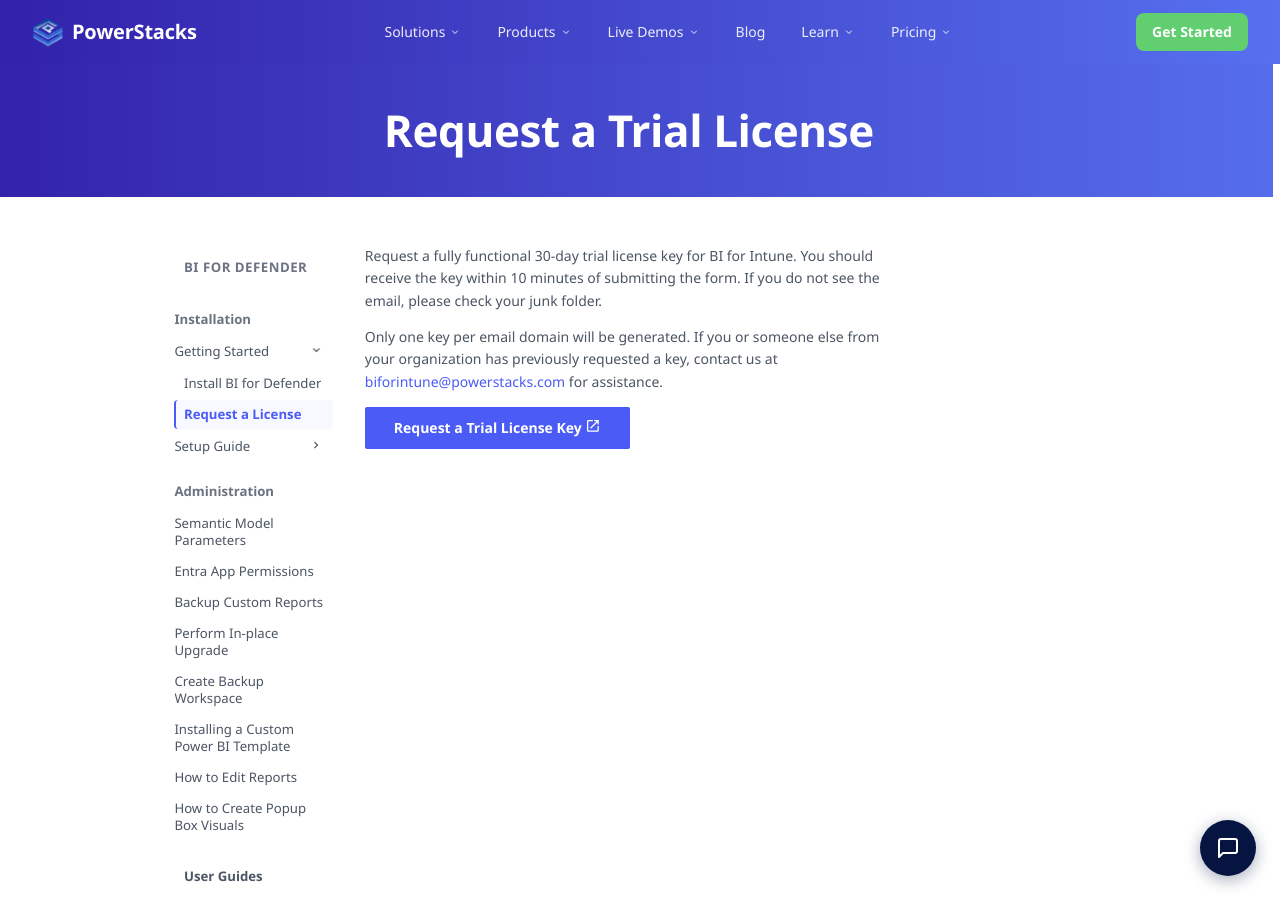
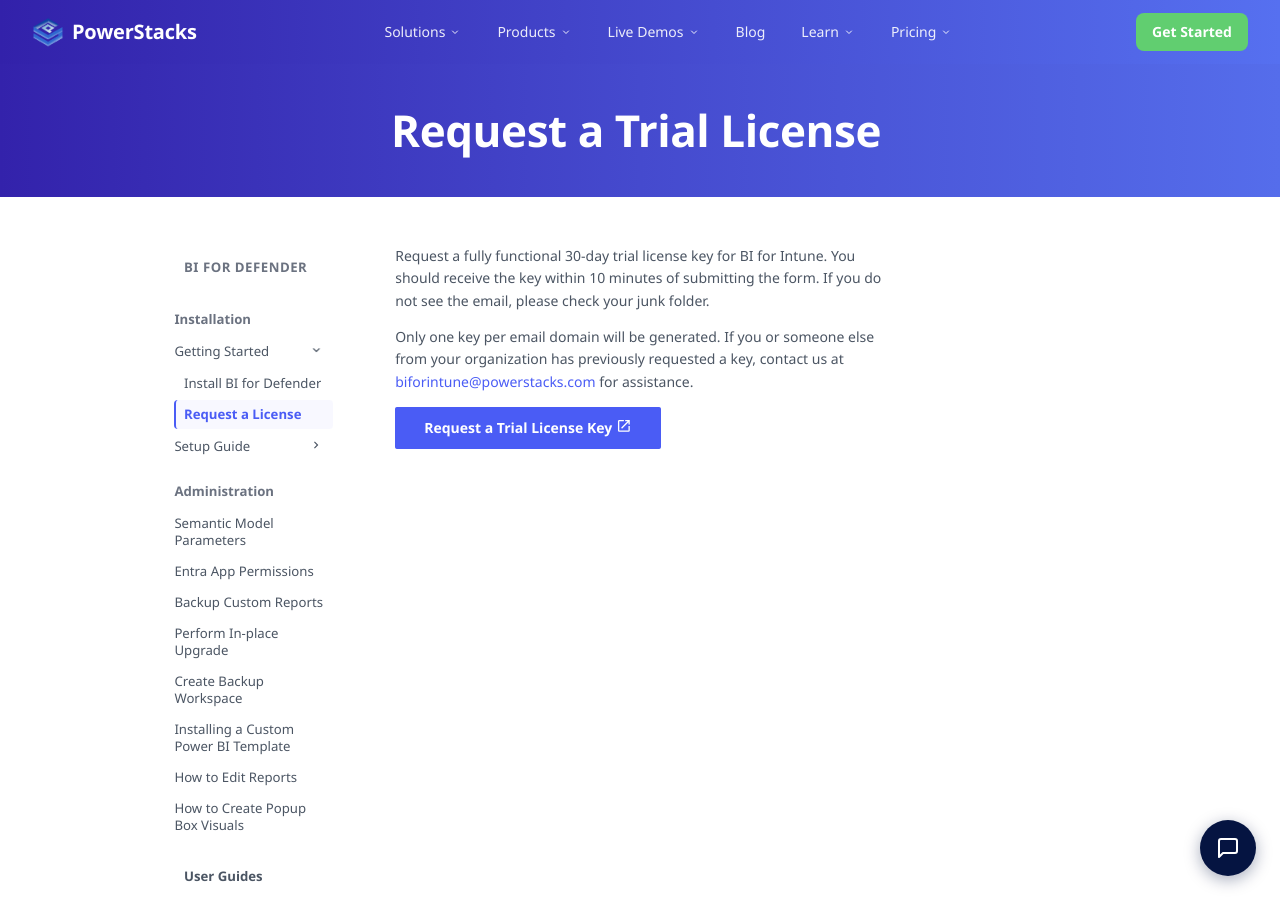
Before and after one commit to powerstacks-corp/powerstacks-docs, an MkDocs documentation site: the page built from docs/shared/request-a-license.md, in a window 1280 px wide and 900 px high. Built offline with MkDocs 1.6.1 and Material for MkDocs 9.7.7, drawn with Linux system fonts in a browser that asks for light colours.

Commit message:
Fix nav scroll toggle (survives instant nav); widen sidebar columns to 14rem

```diff
--- a/docs/stylesheets/powerstacks-nav.css
+++ b/docs/stylesheets/powerstacks-nav.css
@@ -391,6 +391,16 @@
   border-color: #ffffff;
 }
 
+/* ─── Sidebar width — wider to reduce text wrapping ─────── */
+@media (min-width: 76.25em) {
+  .md-sidebar {
+    width: 14rem !important;      /* Material default: 12.1rem */
+  }
+  .md-sidebar--secondary {
+    width: 14rem !important;
+  }
+}
+
 /* ─── Sidebar positioning ────────────────────────────────── */
 /* The article hero gradient extends from 64px (nav bottom) to ~200px.
    Sidebars must start BELOW the hero so their content doesn't sit
--- a/overrides/main.html
+++ b/overrides/main.html
@@ -295,11 +295,11 @@
 <script>
   (function() {
     /* Scroll-aware header: transparent over hero, white with shadow after scroll.
-       Also toggle .ps-banner--scrolled on .md-banner parent so the gradient
-       background switches to white in sync with the header text color. */
-    var header = document.getElementById('ps-header');
-    var banner = header ? header.closest('.md-banner') : null;
+       Uses fresh DOM queries each tick (not cached refs) so it survives
+       Material's instant navigation which replaces DOM content via XHR. */
     function updateHeader() {
+      var header = document.getElementById('ps-header');
+      var banner = header ? header.closest('.md-banner') : null;
       if (!header) return;
       var scrolled = window.scrollY > 50;
       header.classList.toggle('ps-header--scrolled', scrolled);
```
Also changed, not shown: other parts of overrides/main.html (+4 -0 lines).
